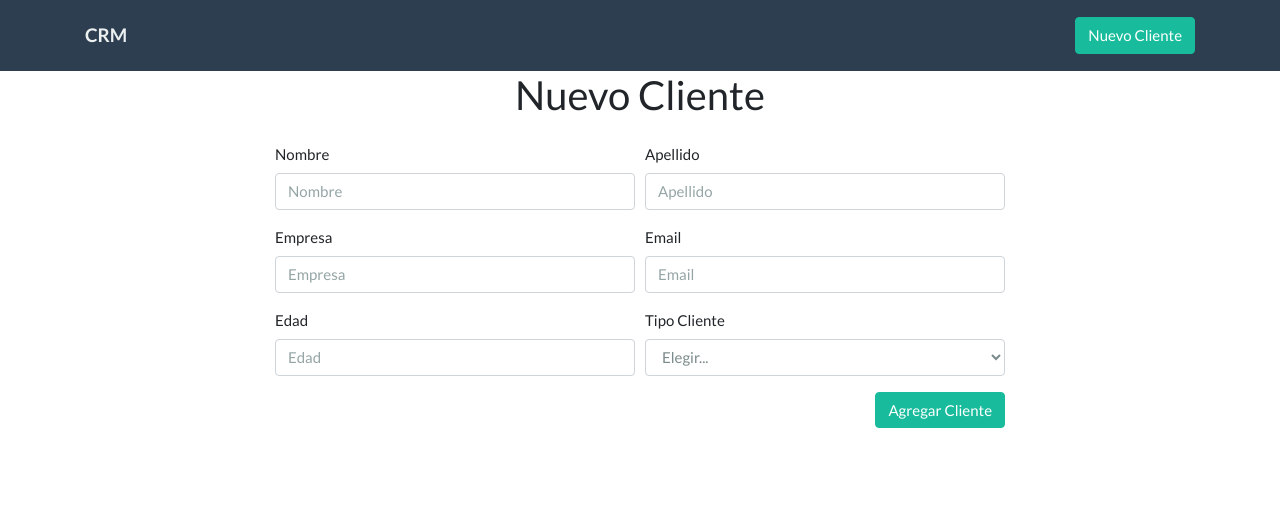
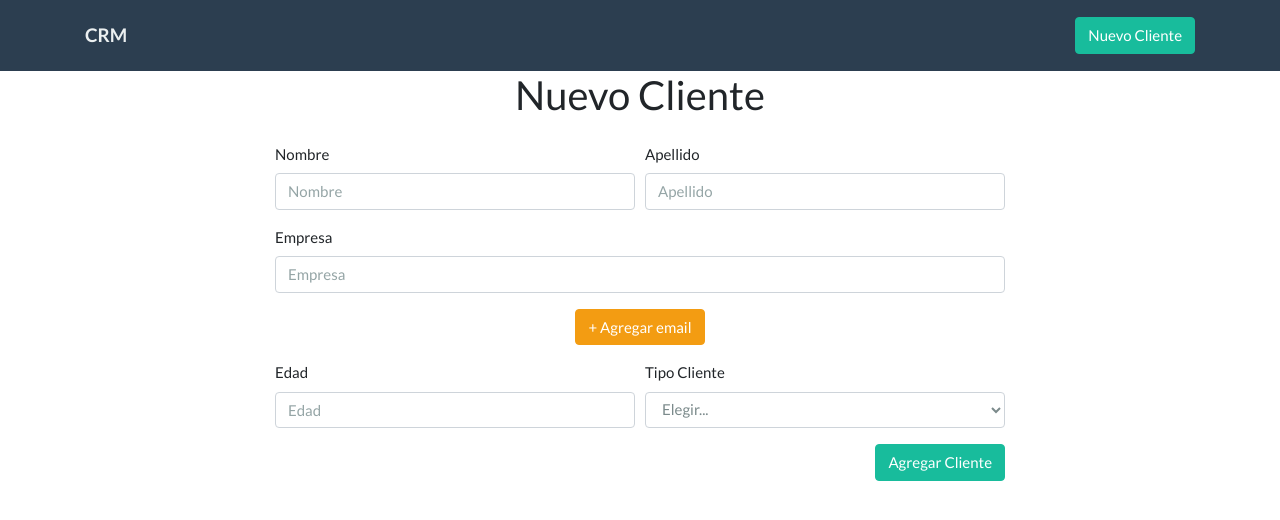
Before and after one commit to zesaru/express-graphql, a React (Create React App) app in the folder cliente/: page /cliente/nuevo in a window 1280 px wide. Shown: the top 520 px of the page. Built offline with nearby package versions, Linux system fonts and the light colour scheme.

Commit message:
agregando boton para crear mas campos iguales

```diff
--- a/cliente/src/componentes/NuevoCliente.js
+++ b/cliente/src/componentes/NuevoCliente.js
@@ -12,7 +12,14 @@ class NuevoCliente extends Component {
       edad: "",
       tipo: ""
     },
-    error: false
+    error: false,
+    emails: []
+  };
+
+  nuevoCampo = () => {
+    this.setState({
+      emails: this.state.emails.concat([{ email: "" }])
+    });
   };
   render() {
     const { error } = this.state;
@@ -107,7 +114,7 @@ class NuevoCliente extends Component {
                   </div>
                 </div>
                 <div className="form-row">
-                  <div className="form-group col-md-6">
+                  <div className="form-group col-md-12">
                     <label>Empresa</label>
                     <input
                       type="text"
@@ -123,21 +130,14 @@ class NuevoCliente extends Component {
                       }}
                     />
                   </div>
-                  <div className="form-group col-md-6">
-                    <label>Email</label>
-                    <input
-                      type="email"
-                      className="form-control"
-                      placeholder="Email"
-                      onChange={e => {
-                        this.setState({
-                          cliente: {
-                            ...this.state.cliente,
-                            email: e.target.value
-                          }
-                        });
-                      }}
-                    />
+                  <div className="form-group d-flex justify-content-center col-md-12">
+                    <button
+                      onClick={this.nuevoCampo}
+                      type="button"
+                      className="btn btn-warning"
+                    >
+                      + Agregar email
+                    </button>
                   </div>
                 </div>
                 <div className="form-row">
```
